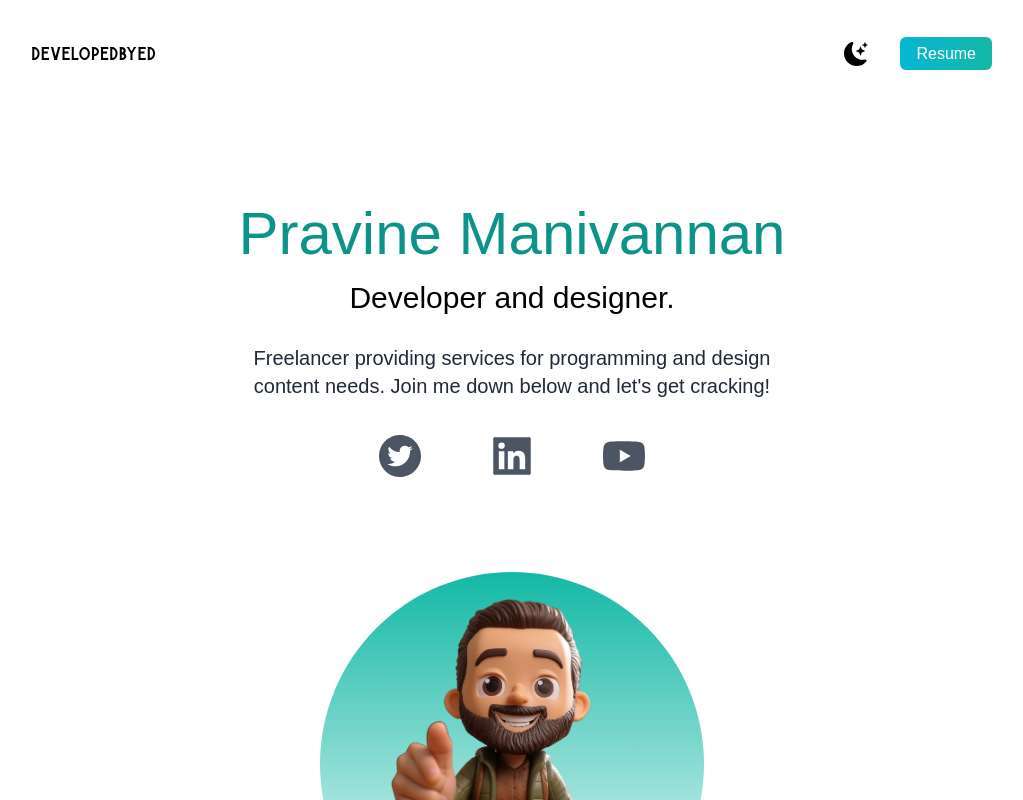
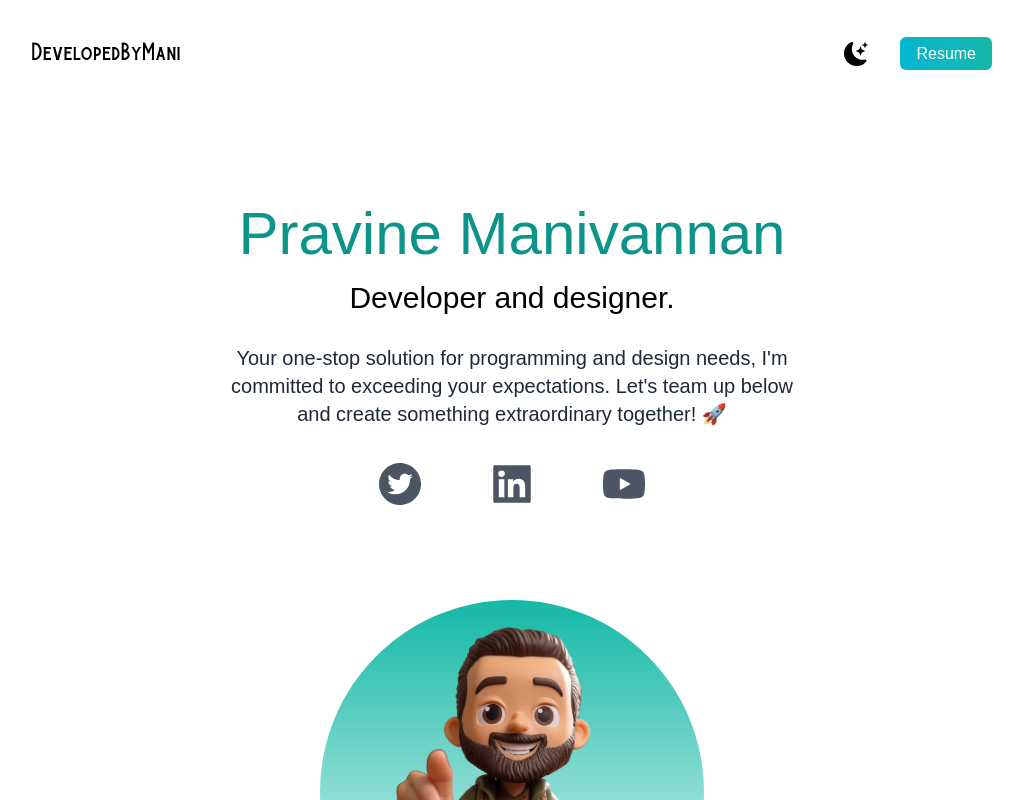
Before and after one commit to pravinemani5545/portfolio, a Next.js app: page / in a window 1280 px wide. Shown: the top 800 px of the page, without its empty margins (128-1151 px from the left). Built offline with nearby package versions, Linux system fonts and the light colour scheme.

Commit message:
minor updates

```diff
--- a/pages/index.js
+++ b/pages/index.js
@@ -65,7 +65,7 @@ export default function Home() {
       <main className=' bg-white px-10 dark:bg-gray-900 md:px-20 lg:px-40'>
         <section className='min-h-screen'>
           <nav className='py-10 mb-12 flex justify-between dark:text-white'>
-            <h1 className='font-burtons text-xl'>developedbyed</h1>
+            <h1 className='font-burtons text-xl'>DevelopedByMani</h1>
             <ul className='flex items-center'>
               <li>
                 <BsFillMoonStarsFill
@@ -91,8 +91,9 @@ export default function Home() {
               Developer and designer.
             </h3>
             <p className='text-md py-5 leading-8 text-gray-800 dark:text-gray-200 max-w-xl mx-auto md:text-xl'>
-              Freelancer providing services for programming and design content
-              needs. Join me down below and let&apos;s get cracking!
+              Your one-stop solution for programming and design needs, I'm
+              committed to exceeding your expectations. Let's team up below and
+              create something extraordinary together! 🚀
             </p>
             <div className='text-5xl flex justify-center gap-16 py-3 text-gray-600 dark:text-gray-400'>
               <AiFillTwitterCircle />
```
